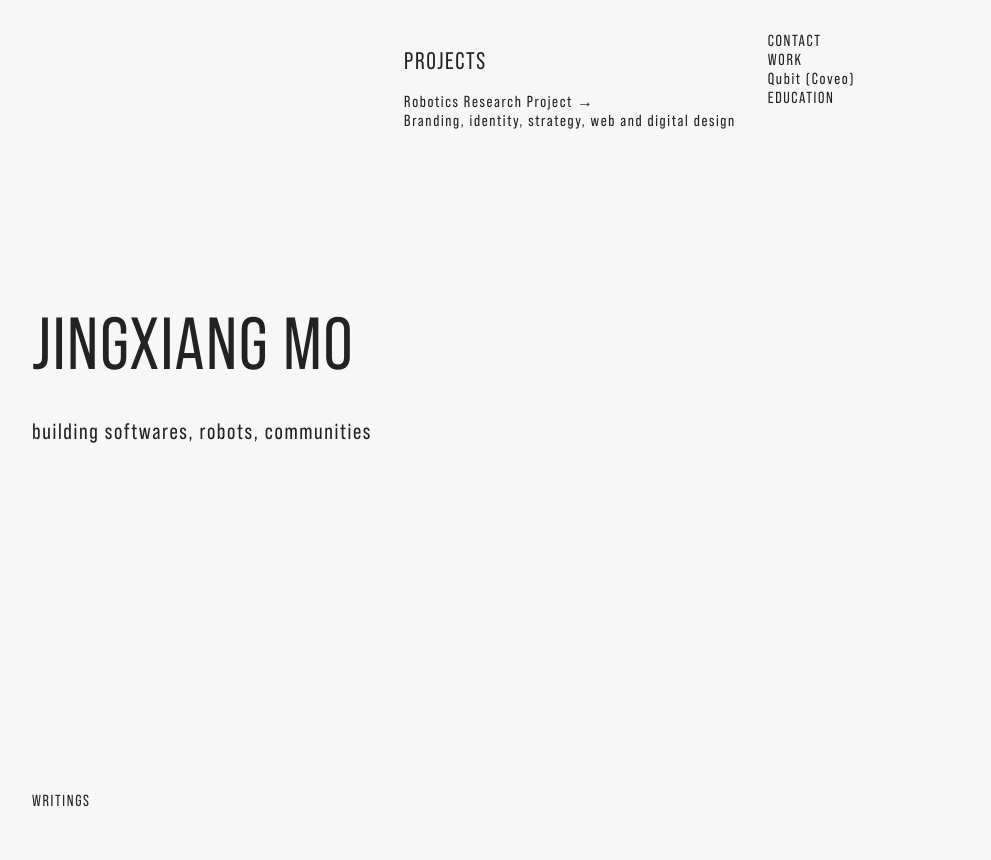
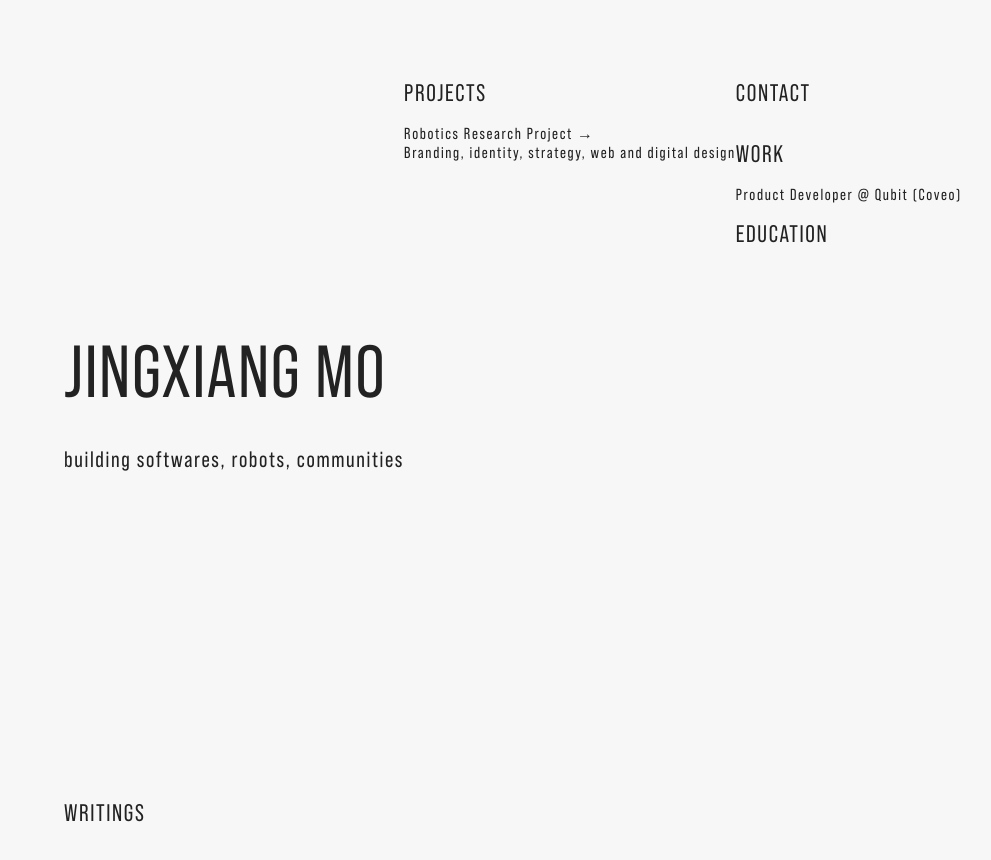
Before and after one commit to jingxiangmo/website, a Next.js app: page / in a window 1280 px wide. Shown: the top 860 px of the page, without its empty margins (0-991 px from the left). Built offline with nearby package versions, Linux system fonts and the light colour scheme.

Commit message:
margin update

```diff
--- a/pages/index.js
+++ b/pages/index.js
@@ -46,7 +46,6 @@ export default function Home() {
             <dd> Endevr </dd>
             <dd> Better Me </dd>
             <dd> Art Portfolio Website </dd>
-
             <dd> McGill Students' Society Website </dd> */}
           </dl>
         </column>
@@ -55,16 +54,20 @@ export default function Home() {
 
         <column className={styles.column}>
           {/* contact */}
+
+          <dl className={styles.block}>
           <dt> CONTACT </dt>
+          </dl>
+
 
           {/* work */}
-          <dl className={styles.column_block}>
+          <dl className={styles.block}>
             <dt> WORK </dt>
-            <dd> Qubit (Coveo) </dd>
+            <dd> Product Developer @ Qubit (Coveo) </dd>
           </dl>
 
           {/* education */}
-          <dl className={styles.column_block}>
+          <dl className={styles.block}>
             <dt> EDUCATION </dt>
           </dl>
         </column>
@@ -73,7 +76,7 @@ export default function Home() {
 
         <column className={styles.column}>
           {/* writings */}
-          <dl className={styles.column_block}>
+          <dl className={styles.block}>
             <dt> WRITINGS </dt>
           </dl>
         </column>
--- a/styles/Home.module.scss
+++ b/styles/Home.module.scss
@@ -1,19 +1,16 @@
 .main {
-  padding: 1rem 1rem 1rem 1rem;
+  padding: 4rem 4rem 4rem 4rem;
   min-height: 90vh;
   flex: 1;
   display: flex;
   flex-wrap: wrap;
-  flex-shrink: 0;
 }
 
 .column {
-  min-height: 95vh;
-  min-width: 23%;
-  padding: 1rem;
+  min-height: 90vh;
+  min-width: 24%;
   display: flex;
   flex-direction: column;
-
 }
 
 .title_column {
@@ -47,43 +44,35 @@
 
 // =========
 
-.block{
-
-  dt{
+.block {
+  dt {
     font-size: x-large;
     margin: 1rem 0 1rem 0;
   }
 
-
-
-
   a {
-    cursor:pointer;
-    transition:color 150ms ease-out
+    cursor: pointer;
+    transition: color 150ms ease-out;
   }
   a:hover {
-    color:var(--c-decoration)
+    color: var(--c-decoration);
   }
   .arrowed::after,
   dd a::after {
-    content:"→";
-    display:inline-block;
-    margin-left:.25rem;
-    transition:color 200ms,transform 200ms;
-    transition:color 200ms,transform 200ms,-webkit-transform 200ms;
-    color:var(--c-decoration)
+    content: "→";
+    display: inline-block;
+    margin-left: 0.25rem;
+    transition: color 200ms, transform 200ms;
+    transition: color 200ms, transform 200ms, -webkit-transform 200ms;
+    color: var(--c-decoration);
   }
   .arrowed:hover::after,
   dd a:hover::after {
-    color:var(--c-text);
-    -webkit-transform:rotate(-45deg);
-    transform:rotate(-45deg)
+    color: var(--c-text);
+    -webkit-transform: rotate(-45deg);
+    transform: rotate(-45deg);
   }
 }
-
-
-
-
 
 .description {
   @extend .typewriter;
```
Lines whose indentation alone changed are shown as unchanged.
